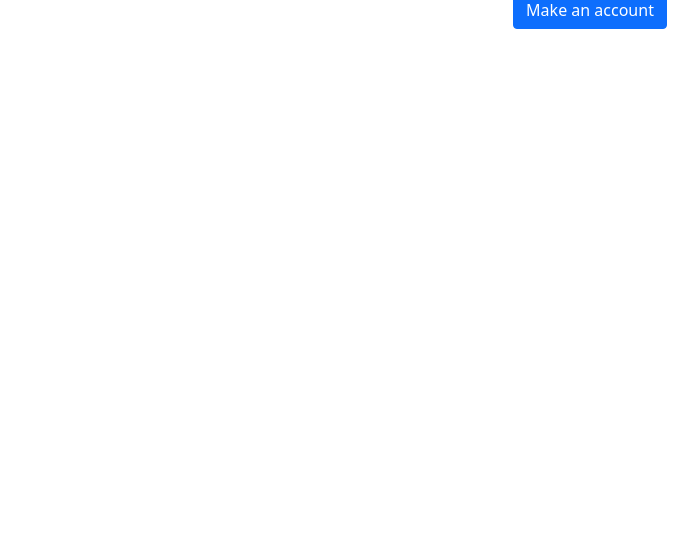
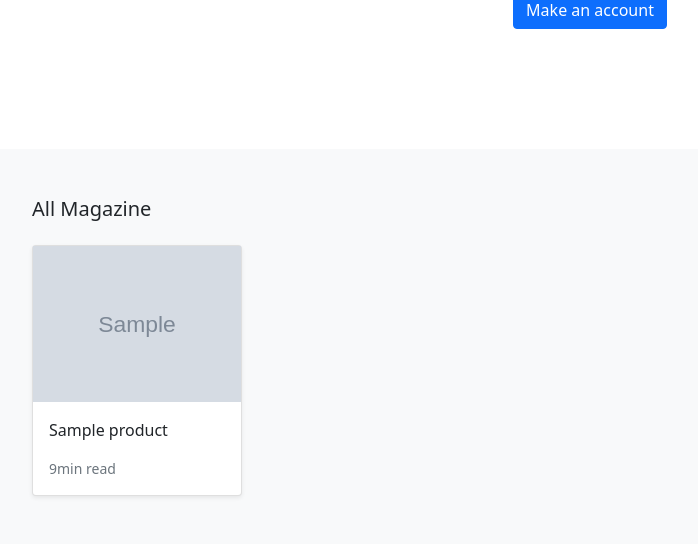
Before and after one commit to mamuzaan/Portfolio_MS5, a Django app: page / in a window 1280 px wide. Shown: the part 275-819 px from the top of the page, without its empty margins (50-748 px from the left). Before the commit the page ends 304 px from the top, so only its background shows below. Run offline with Django 3.2, Linux system fonts and the light colour scheme; tables that the repository leaves empty hold one stand-in row (values such as "Sample post"); grey boxes marked "Sample" are stand-in pictures.

Commit message:
Added product to home page template

```diff
--- a/store/templates/store/home.html
+++ b/store/templates/store/home.html
@@ -15,5 +15,28 @@
         </div>
       </div>
     </section>
+
+    <div class="album py-5 bg-light">
+        <div class="container">
+          <div class="pb-3 h5">All Magazine</div>
+          <div class="row row-cols-1 row-cols-sm-2 row-cols-md-5 g-3">
+            {% for product in products %}
+            <div class="col">
+              <div class="card shadow-sm">
+                <img class="img-fluid" alt="Responsive image" src="{{ product.image.url }}">
+                <div class="card-body">
+                  <p class="card-text">
+                    <a class="text-dark text-decoration-none" href="">{{ product.title }}</a>
+                  </p>
+                  <div class="d-flex justify-content-between align-items-center">
+                    <small class="text-muted">9min read</small>
+                  </div>
+                </div>
+              </div>
+            </div>
+            {% endfor %}
+          </div>
+        </div>
+      </div>
   </main>
 {% endblock %}
```
